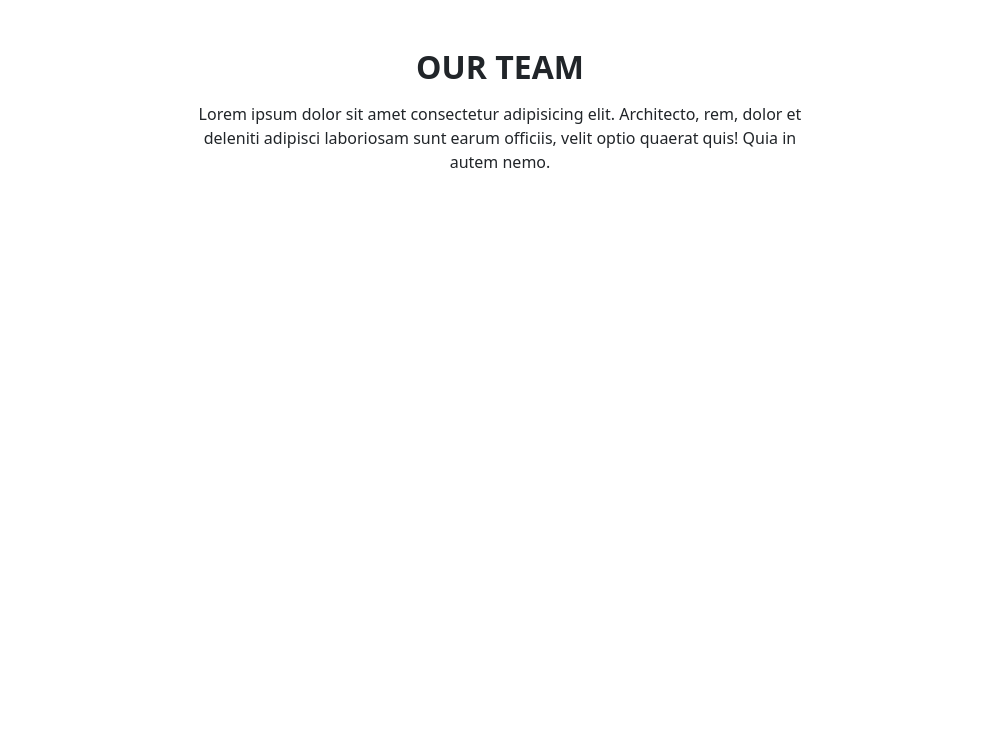
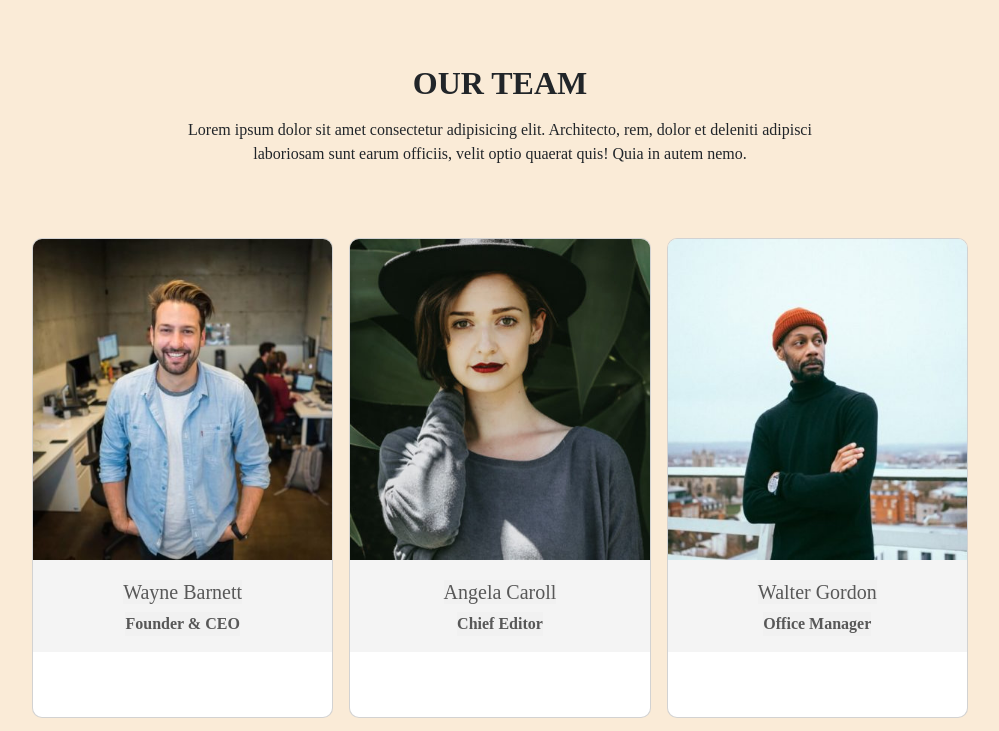
Before and after one commit to Luca10992/js-our-team, a plain HTML site: page index.html in a window 1280 px wide. Shown: the top 731 px of the page, without its empty margins (140-1139 px from the left). Drawn offline with nearby package versions, Linux system fonts and the light colour scheme.

Commit message:
feat. add bonus 2

```diff
--- a/css/style.css
+++ b/css/style.css
@@ -1,8 +1,19 @@
+* {
+    background-color: antiquewhite;
+    font-family: 'Times New Roman';
+}
+
 .card {
     height: 480px;
     overflow: hidden;
     border-radius: 10px;
     background-size: cover;
+}
+
+.card-text,
+h5,
+.card-text p {
+    background-color:rgba(241, 241, 241, 0.745);
 }
 
 .card-text {
@@ -11,5 +22,6 @@
     justify-content: center;
     align-items: center;
     padding-top: 20px;
+    font-weight: bold;
     color: rgb(88, 88, 88);
 }
--- a/index.html
+++ b/index.html
@@ -34,28 +34,20 @@
 </head>
 <body>
     <!-- Inizio Header -->
-    <header class="text-center my-5 w-50 m-auto">
+    <header>
 
-        <h1 class="fw-bold fs-2 my-3">OUR TEAM</h1>
-        <p>Lorem ipsum dolor sit amet consectetur adipisicing elit. Architecto, rem, dolor et deleniti adipisci laboriosam sunt earum officiis, velit optio quaerat quis! Quia in autem nemo.</p>
+        <div class="header-container text-center pt-5 pb-2 w-50 mx-auto">
+            <h1 class="fw-bold fs-2 my-3">OUR TEAM</h1>
+            <p>Lorem ipsum dolor sit amet consectetur adipisicing elit. Architecto, rem, dolor et deleniti adipisci laboriosam sunt earum officiis, velit optio quaerat quis! Quia in autem nemo.</p>
+        </div>
 
     </header>
     <!-- Fine Header -->
     <!-- Inizio Main -->
     <main>
 
-        <div class="container w-75 my-5">
-            <div class="row g-3">
-                <!-- <div class="col-4">
-                    <div class="card">
-                        <img src="./img/angela-caroll-chief-editor.jpg" alt="img-1">
-                        <div class="card-text">
-                            <h5>Angela Carrol</h5>
-                            <p>Chief editor</p>
-                        </div>
-                    </div>
-                </div> -->
-            </div>
+        <div class="container w-75 py-5">
+            <div id="row-container" class="row g-3"></div>
         </div>
 
     </main>
--- a/js/main.js
+++ b/js/main.js
@@ -31,6 +31,20 @@ const team = [
   },
 ];
 
+const containerRow = document.getElementById("row-container");
+
 for (let member of team) {
-  console.log(member);
+  const colHtml = `
+    <div class="col-4">
+      <div class="card">
+          <img src="./img/${member.image}">
+          <div class="card-text">
+              <h5>${member.name}</h5>
+              <p>${member.role}</p>
+          </div>
+      </div>
+    </div>
+  `
+  console.log(colHtml);
+  containerRow.innerHTML += colHtml;
 }
```
